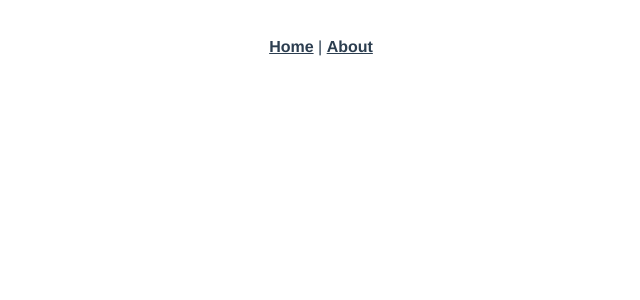
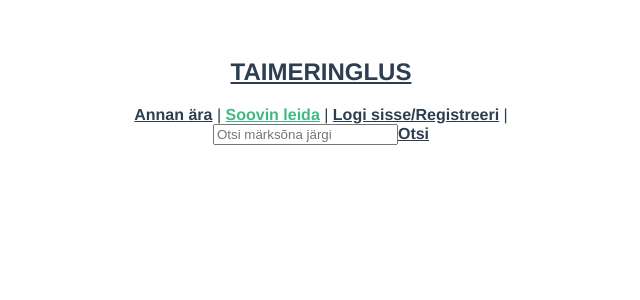
Before and after one commit to karin-v/flowerfront, a Vue app: page /items-wish in a window 1280 px wide. Before the commit this address had no page. Shown: the top 300 px of the page, without its empty margins (319-959 px from the left). Built offline with nearby package versions, Linux system fonts and the light colour scheme.

Commit message:
EVELIN rescue

```diff
--- a/public/index.html
+++ b/public/index.html
@@ -8,10 +8,8 @@
     <title><%= htmlWebpackPlugin.options.title %></title>
   </head>
   <body>
-    <noscript>
-      <strong>We're sorry but <%= htmlWebpackPlugin.options.title %> doesn't work properly without JavaScript enabled. Please enable it to continue.</strong>
-    </noscript>
-    <div id="app"></div>
-    <!-- built files will be auto injected -->
+  <!-- See on meie Taimeringluse portaal  -->
+  <div id="app"></div>
+  <!-- built files will be auto injected -->
   </body>
 </html>
--- a/src/App.vue
+++ b/src/App.vue
@@ -1,7 +1,15 @@
 <template>
   <nav>
-    <router-link to="/">Home</router-link> |
-    <router-link to="/about">About</router-link>
+
+<a href="/"><h1>TAIMERINGLUS</h1></a>
+    <router-link to="/items-giveaway">Annan ära</router-link> |
+    <router-link to="/items-wish">Soovin leida</router-link> |
+    <router-link to="/login">Logi sisse/Registreeri</router-link> |
+    <router-link to="/search">
+      <div class="input-group mb-3">
+        <input type="text" class="form-control" placeholder="Otsi märksõna järgi" aria-label="Otsi märksõna järgi" aria-describedby="basic-addon2">
+        <span class="input-group-text" id="basic-addon2">Otsi</span>
+      </div></router-link>
   </nav>
   <router-view/>
 </template>
@@ -28,3 +36,5 @@ nav a.router-link-exact-active {
   color: #42b983;
 }
 </style>
+<script setup lang="ts">
+</script>
--- /dev/null
+++ b/src/components/GiveAway.vue
@@ -0,0 +1,13 @@
+<script>
+export default {
+  name: "GiveAway"
+}
+</script>
+
+<template>
+
+</template>
+
+<style scoped>
+
+</style>
--- /dev/null
+++ b/src/components/LoginView.vue
@@ -0,0 +1,13 @@
+<script>
+export default {
+  name: "LoginView"
+}
+</script>
+
+<template>
+
+</template>
+
+<style scoped>
+
+</style>
--- /dev/null
+++ b/src/components/WishList.vue
@@ -0,0 +1,13 @@
+<script>
+export default {
+  name: "WishList"
+}
+</script>
+
+<template>
+
+</template>
+
+<style scoped>
+
+</style>
--- a/src/router/index.js
+++ b/src/router/index.js
@@ -1,21 +1,29 @@
 import { createRouter, createWebHistory } from 'vue-router'
 import HomeView from '../views/HomeView.vue'
+import GiveAway from "@/components/GiveAway.vue";
+import WishList from "@/components/WishList.vue";
+import LoginView from "@/components/LoginView.vue";
 
 const routes = [
+  {
+    path: '/items-giveaway',
+    name: 'Annan ära',
+    component: GiveAway
+  },
+  {
+    path: '/items-wish',
+    name: 'Soovin leida',
+    component: WishList
+  },
+  {
+    path: '/login',
+    name: 'Login',
+    component: LoginView
+  },
   {
     path: '/',
     name: 'home',
     component: HomeView
-  },
-  {
-    path: '/about',
-    name: 'about',
-    // route level code-splitting
-    // this generates a separate chunk (about.[hash].js) for this route
-    // which is lazy-loaded when the route is visited.
-    component: function () {
-      return import(/* webpackChunkName: "about" */ '../views/AboutView.vue')
-    }
   }
 ]
 
--- a/src/views/HomeView.vue
+++ b/src/views/HomeView.vue
@@ -1,7 +1,7 @@
 <template>
   <div class="home">
-    <img alt="Vue logo" src="../assets/logo.png">
-    <HelloWorld msg="Welcome to Your Vue.js App"/>
+    <img alt="frontpage" src="../assets/taimeringlus.jpg">
+
   </div>
 </template>
 
--- /dev/null
+++ b/src/views/LoginView.vue
@@ -0,0 +1,51 @@
+<template>
+  <div>
+
+
+    <div class="container text-center">
+
+      <div class="row justify-content-center">
+        <div class="col col-8">
+          <AlertDanger :message="message"/>
+        </div>
+      </div>
+
+      <div class="row justify-content-center">
+        <div class="col col-4">
+
+          <div>
+
+            <div class="mb-3">
+              <label class="form-label">Kasutajanimi</label>
+              <input v-model="username" type="text" class="form-control">
+            </div>
+
+            <div class="mb-3">
+              <label class="form-label">Parool</label>
+              <input v-model="password" type="password" class="form-control">
+            </div>
+
+            <button @click="login" type="submit" class="btn btn-primary me-3">Logi sisse</button>
+            <button @click="navigateToRegisterView" type="submit" class="btn btn-secondary">Loo konto</button>
+            <button @click="navigateToHomeView" type="submit" class="btn btn-secondary">Katkesta</button>
+
+          </div>
+
+        </div>
+      </div>
+
+    </div>
+
+
+  </div>
+</template>
+
+
+
+<script>
+
+
+export default {
+  name: "LoginView"
+}
+</script>
```
Also changed, not shown: src/assets/taimeringlus.jpg (added).
